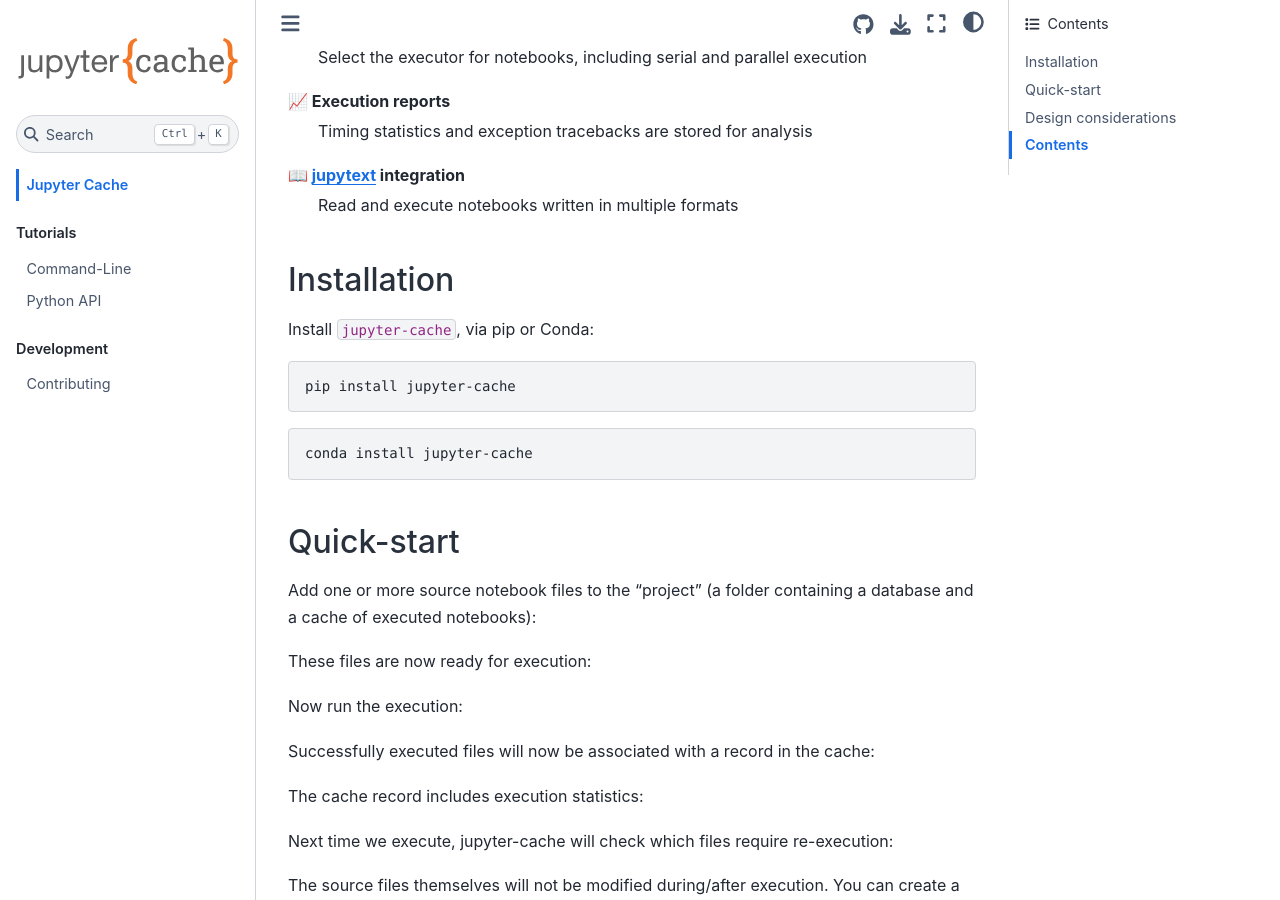
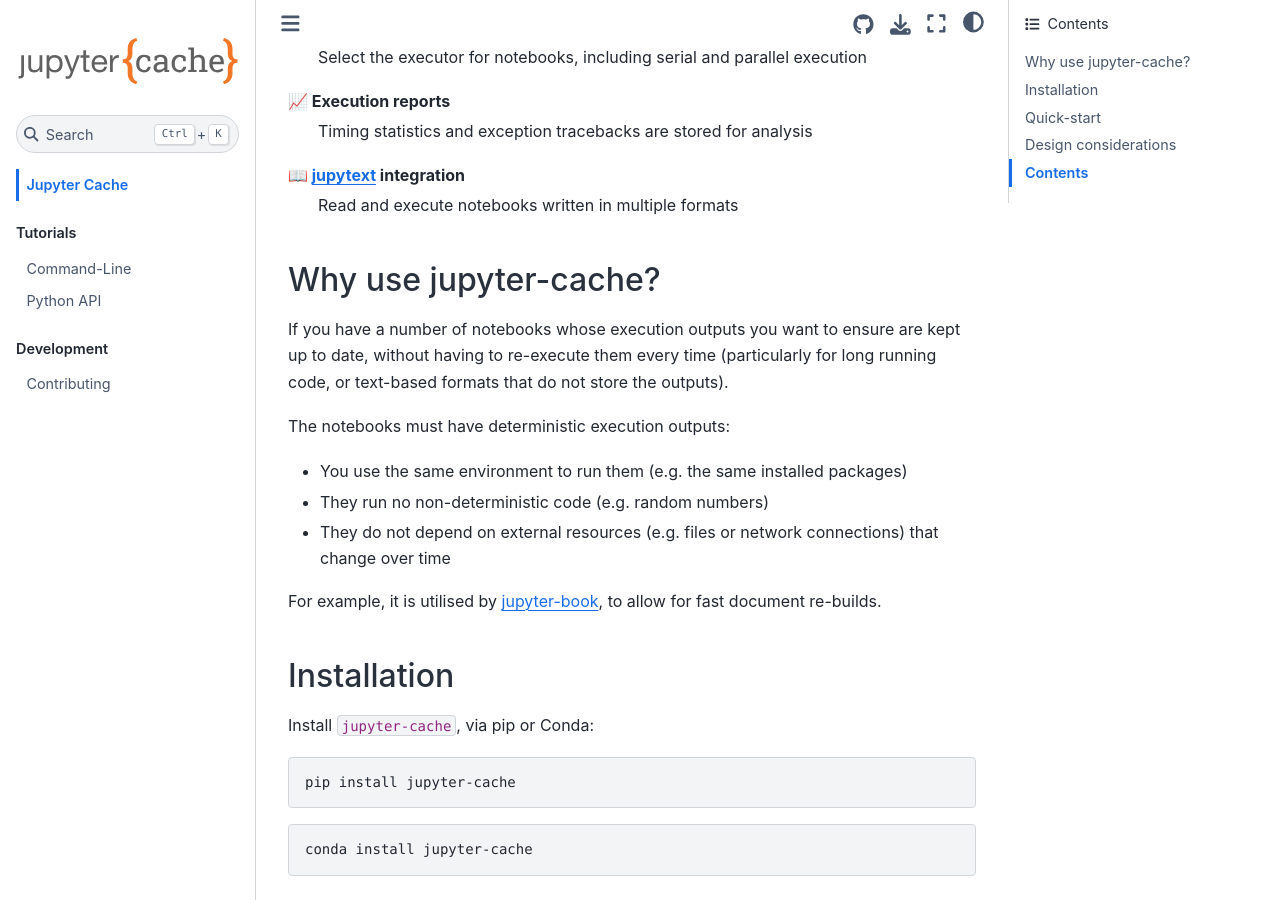
Before and after one commit to executablebooks/jupyter-cache, a Sphinx documentation site: the page built from docs/index.md, in a window 1280 px wide and 900 px high, scrolled down 266 px. Built offline with Sphinx 7.4.7 and the Sphinx Book theme 1.1.4, drawn with Linux system fonts in a browser that asks for light colours.

Commit message:
Add "Why use jupyter-cache?" docs section

```diff
--- a/docs/index.md
+++ b/docs/index.md
@@ -13,6 +13,18 @@
 
 📖 [jupytext](https://jupytext.readthedocs.io) integration
 : Read and execute notebooks written in multiple formats
+
+## Why use jupyter-cache?
+
+If you have a number of notebooks whose execution outputs you want to ensure are kept up to date, without having to re-execute them every time (particularly for long running code, or text-based formats that do not store the outputs).
+
+The notebooks must have deterministic execution outputs:
+
+- You use the same environment to run them (e.g. the same installed packages)
+- They run no non-deterministic code (e.g. random numbers)
+- They do not depend on external resources (e.g. files or network connections) that change over time
+
+For example, it is utilised by [jupyter-book](https://jupyterbook.org/content/execute.html#caching-the-notebook-execution), to allow for fast document re-builds.
 
 ## Installation
 
```
Also changed, not shown: README.md (+23 -9 lines).
